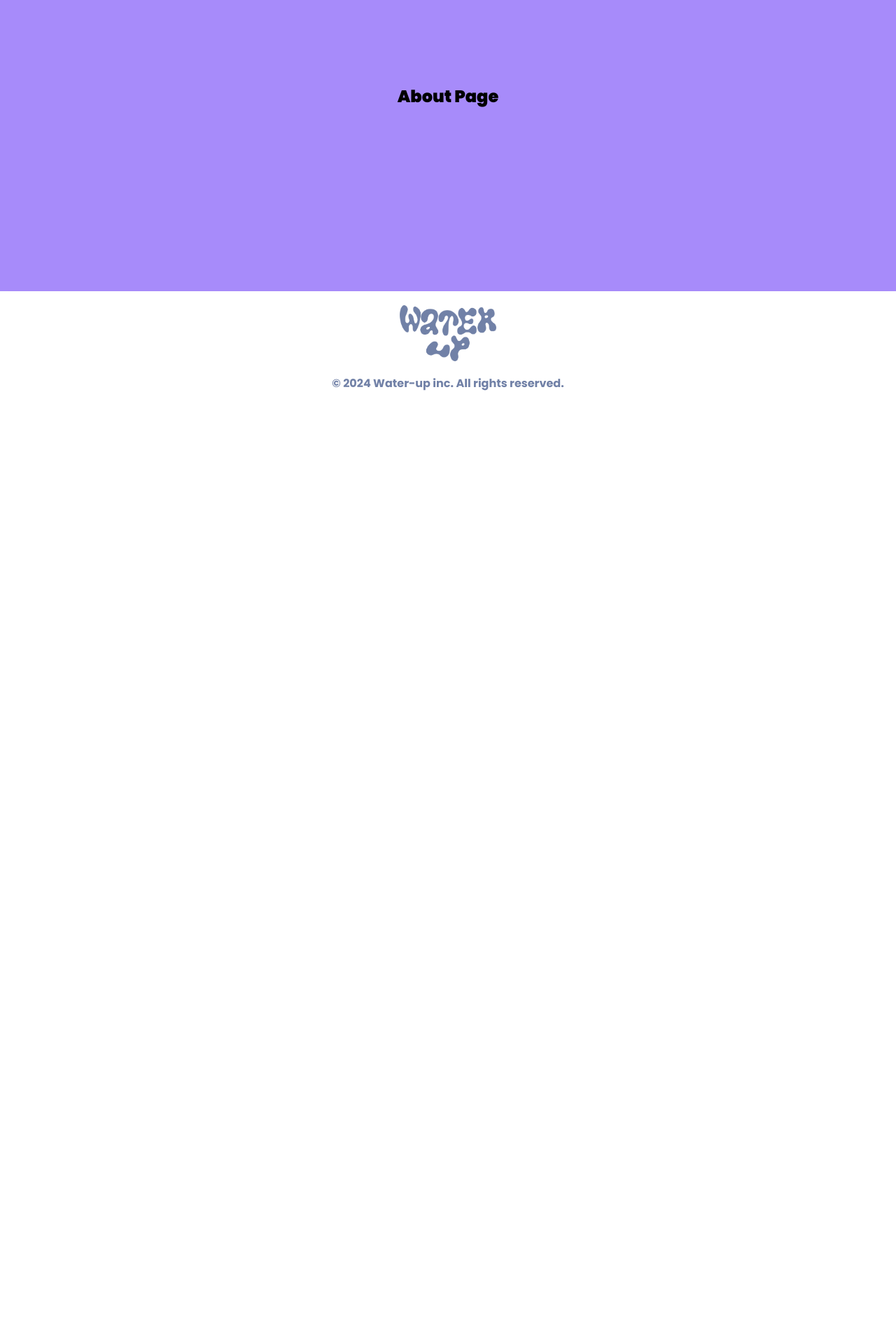
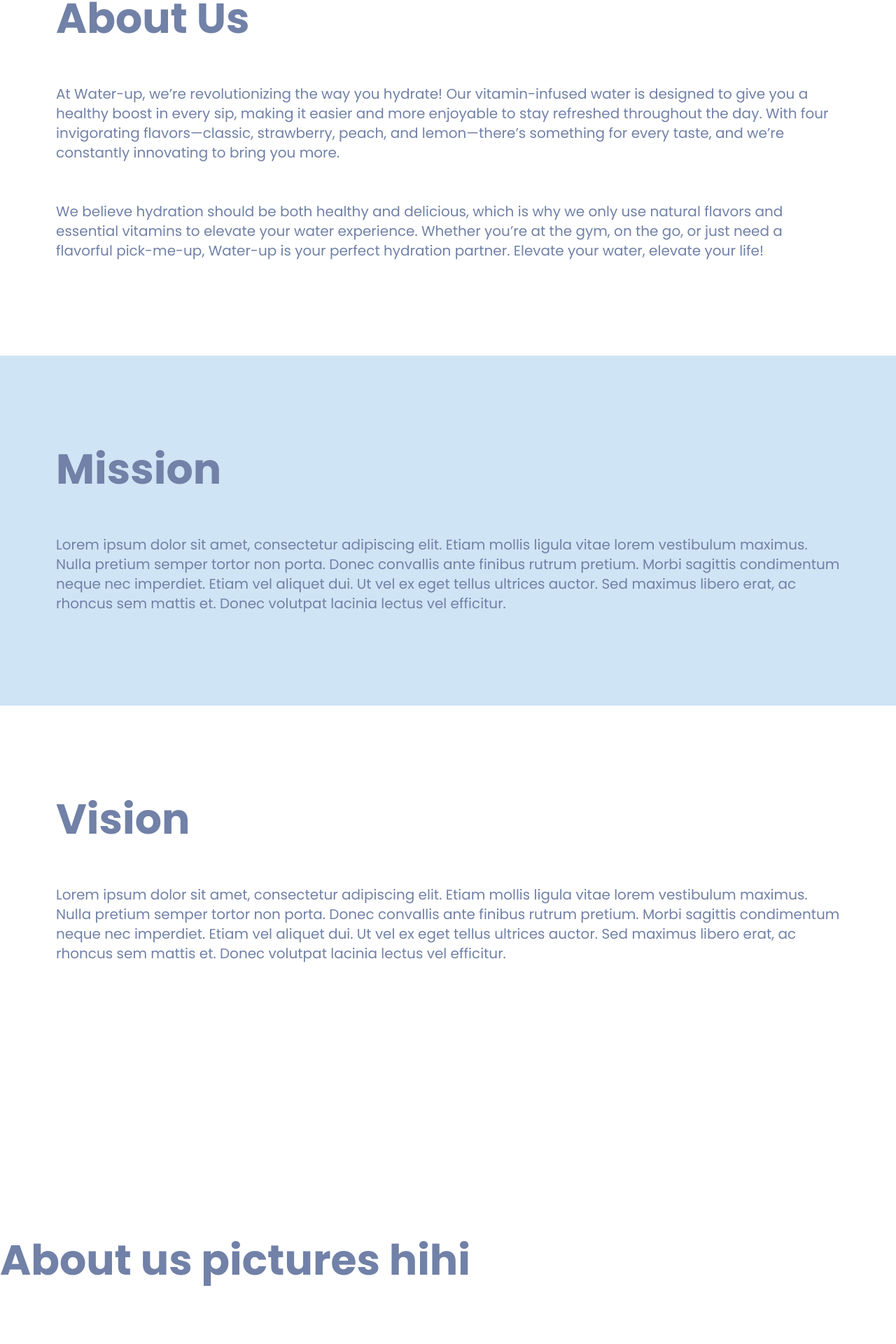
Before and after one commit to computerscience-person/Group2_WebApp-CCS227, a React (Vite) app: page /about in a window 1280 px wide. Shown: the part 220-2140 px from the top of the page at 70% size. Before the commit the page ends 800 px from the top, so only its background shows below. Built offline with nearby package versions, Linux system fonts and the light colour scheme.

Commit message:
added contents on about page

```diff
--- a/src/pages/AboutUs.tsx
+++ b/src/pages/AboutUs.tsx
@@ -3,14 +3,71 @@
 
 const AboutUs = () => {
   return (
-    // TODO: please remove debugging colors.
-    <div className="flex flex-col min-h-screen bg-violet-400">
+
+    <div className="flex flex-col min-h-screen">
       <NavbarWhite />
-      <main className="flex-grow flex items-center justify-center p-4">
-        <h1 className="text-center text-2xl font-bold">
-          <strong>About Page</strong>
-        </h1>
-      </main>
+      <div className="w-auto h-[648px] flex justify-between items-center ">
+        {/* LAYER 1 */}
+        <div className="justify-start ml-[80px] mr-[80px]">
+          <h1
+            className="font-poppins font-bold text-6xl mb-16"
+            style={{ color: "#7181A7" }}>
+            About Us
+          </h1>
+          <p className="font-poppins text-xl" style={{ color: "#7181A7" }}>
+          At Water-up, we’re revolutionizing the way you hydrate!
+          Our vitamin-infused water is designed to give you a healthy boost in every sip,
+          making it easier and more enjoyable to stay refreshed throughout the day.
+          With four invigorating flavors—classic, strawberry, peach,
+          and lemon—there’s something for every taste, and we’re constantly
+          innovating to bring you more. <br></br><br></br><br></br>
+
+          We believe hydration should be both healthy and delicious,
+          which is why we only use natural flavors and essential vitamins to
+          elevate your water experience. Whether you’re at the gym, on the
+          go, or just need a flavorful pick-me-up, Water-up is your perfect
+          hydration partner. Elevate your water, elevate your life!
+          </p>
+        </div>
+      </div>
+
+      <div className="w-auto h-[500px] flex justify-between items-center "
+      style={{ backgroundColor: "#CFE4F4" }}>
+        {/* LAYER 2 */}
+        <div className="justify-start ml-[80px] mr-[80px]">
+          <h1
+            className="font-poppins font-bold text-6xl mb-16"
+            style={{ color: "#7181A7" }}>
+            Mission
+          </h1>
+          <p className="font-poppins text-xl" style={{ color: "#7181A7" }}>
+          Lorem ipsum dolor sit amet, consectetur adipiscing elit. Etiam mollis ligula vitae lorem vestibulum maximus. Nulla pretium semper tortor non porta. Donec convallis ante finibus rutrum pretium. Morbi sagittis condimentum neque nec imperdiet. Etiam vel aliquet dui. Ut vel ex eget tellus ultrices auctor. Sed maximus libero erat, ac rhoncus sem mattis et. Donec volutpat lacinia lectus vel efficitur.
+          </p>
+        </div>
+      </div>
+
+      <div className="w-auto h-[500px] flex justify-between items-center ">
+        {/* LAYER 3 */}
+        <div className="justify-start ml-[80px] mr-[80px]">
+          <h1
+            className="font-poppins font-bold text-6xl mb-16"
+            style={{ color: "#7181A7" }}>
+            Vision
+          </h1>
+          <p className="font-poppins text-xl" style={{ color: "#7181A7" }}>
+          Lorem ipsum dolor sit amet, consectetur adipiscing elit. Etiam mollis ligula vitae lorem vestibulum maximus. Nulla pretium semper tortor non porta. Donec convallis ante finibus rutrum pretium. Morbi sagittis condimentum neque nec imperdiet. Etiam vel aliquet dui. Ut vel ex eget tellus ultrices auctor. Sed maximus libero erat, ac rhoncus sem mattis et. Donec volutpat lacinia lectus vel efficitur.
+          </p>
+        </div>
+      </div>
+
+      <div className="w-auto h-[648px] flex justify-between items-center ">
+        {/* LAYER 4 */}
+        <h1
+            className="font-poppins font-bold text-6xl mb-16"
+            style={{ color: "#7181A7" }}>
+            About us pictures hihi
+          </h1>
+      </div>
       <FooterWhite />
     </div>
   );
```
Also changed, not shown: 1 other file (tests, documents, lock files or other folders).
